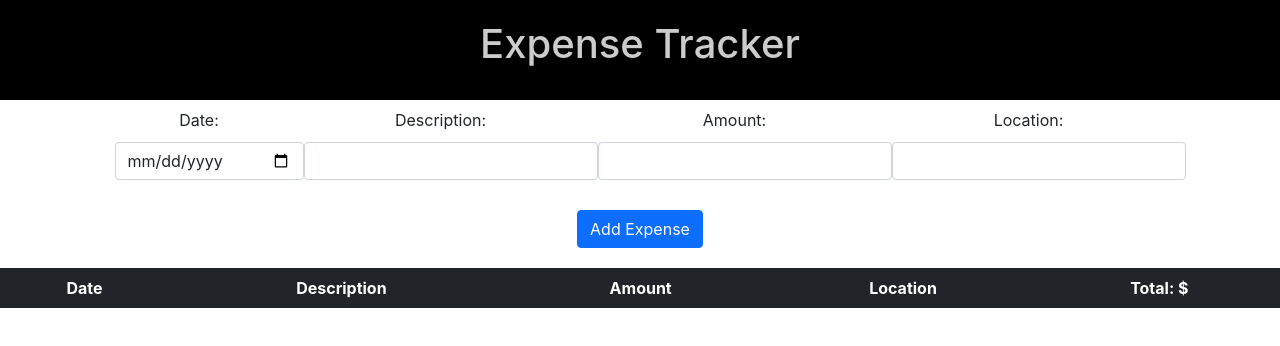
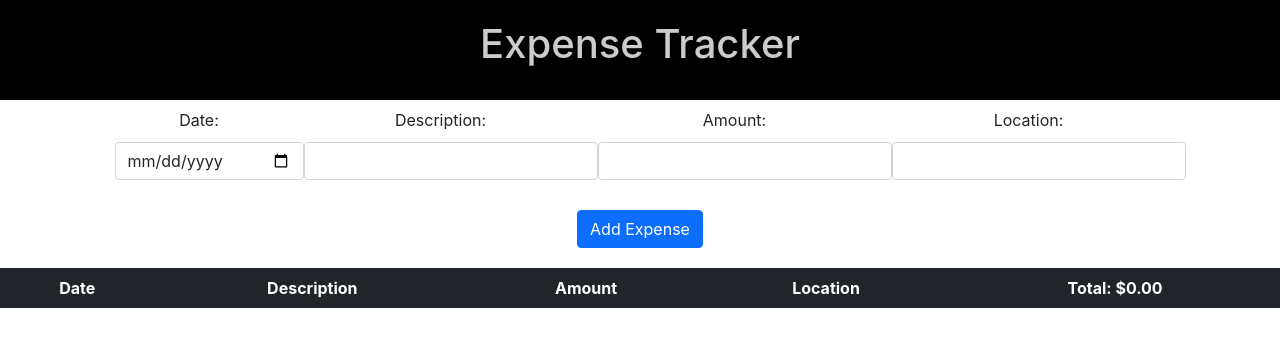
Before and after one commit to Trevorton27/nickPReactExpenseTracker, a React (Create React App) app: page / in a window 1280 px wide. Shown: the top 346 px of the page. Built offline with nearby package versions, Linux system fonts and the light colour scheme.

Commit message:
adding total funcitonality

```diff
--- a/src/Expenses.js
+++ b/src/Expenses.js
@@ -1,6 +1,10 @@
 import React from 'react'
 
 function Expenses(props){
+    let total = 0;
+    props.expenseArray.map(expense => {
+        return total += parseInt(parseFloat(expense.amount))
+    })
 
         return (
             <div>
@@ -11,7 +15,7 @@ function Expenses(props){
                             <th>Description</th>
                             <th>Amount</th>
                             <th>Location</th>
-                            <th>Total: $</th>
+                            <th>Total: ${parseFloat(total).toFixed(2)}</th>
                         </tr>
                     </thead>
 
```
